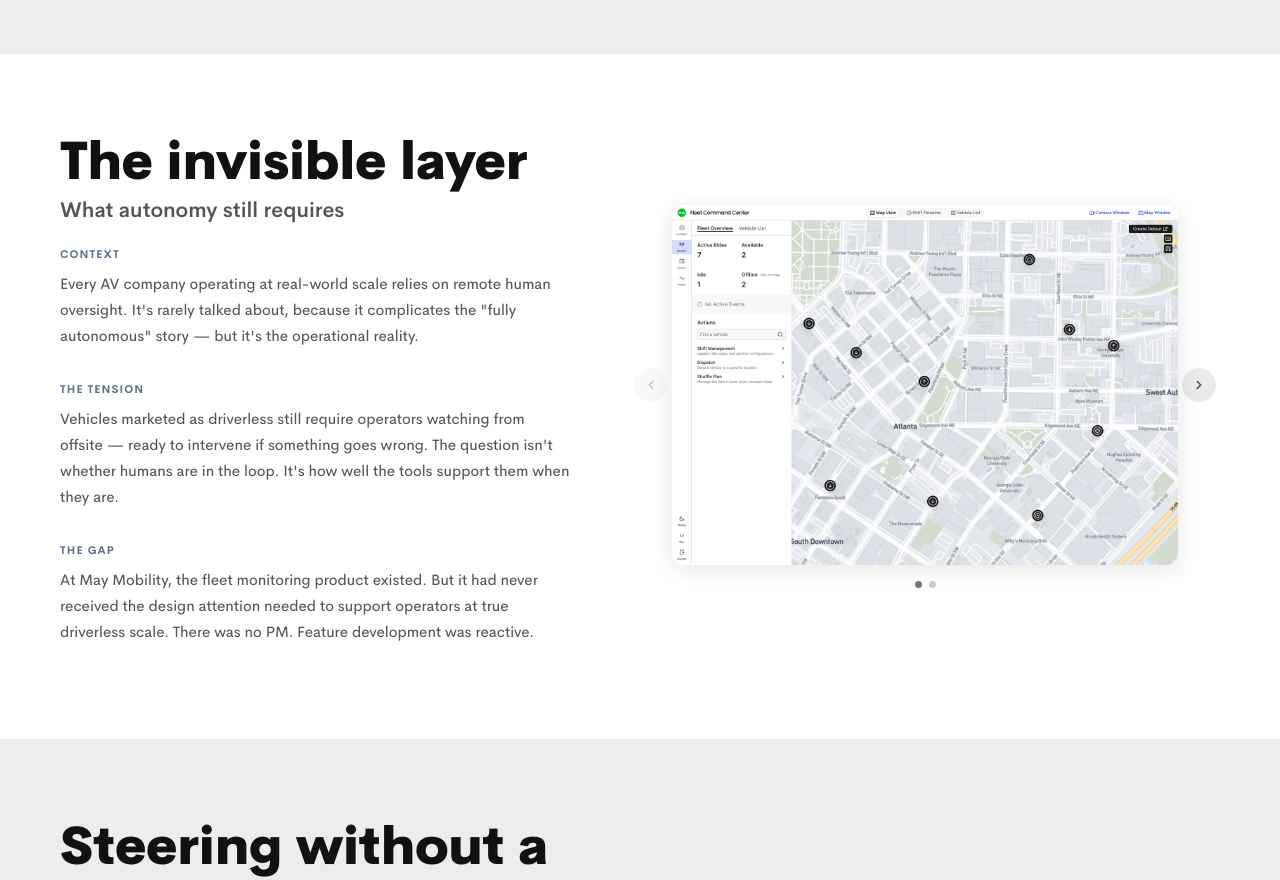
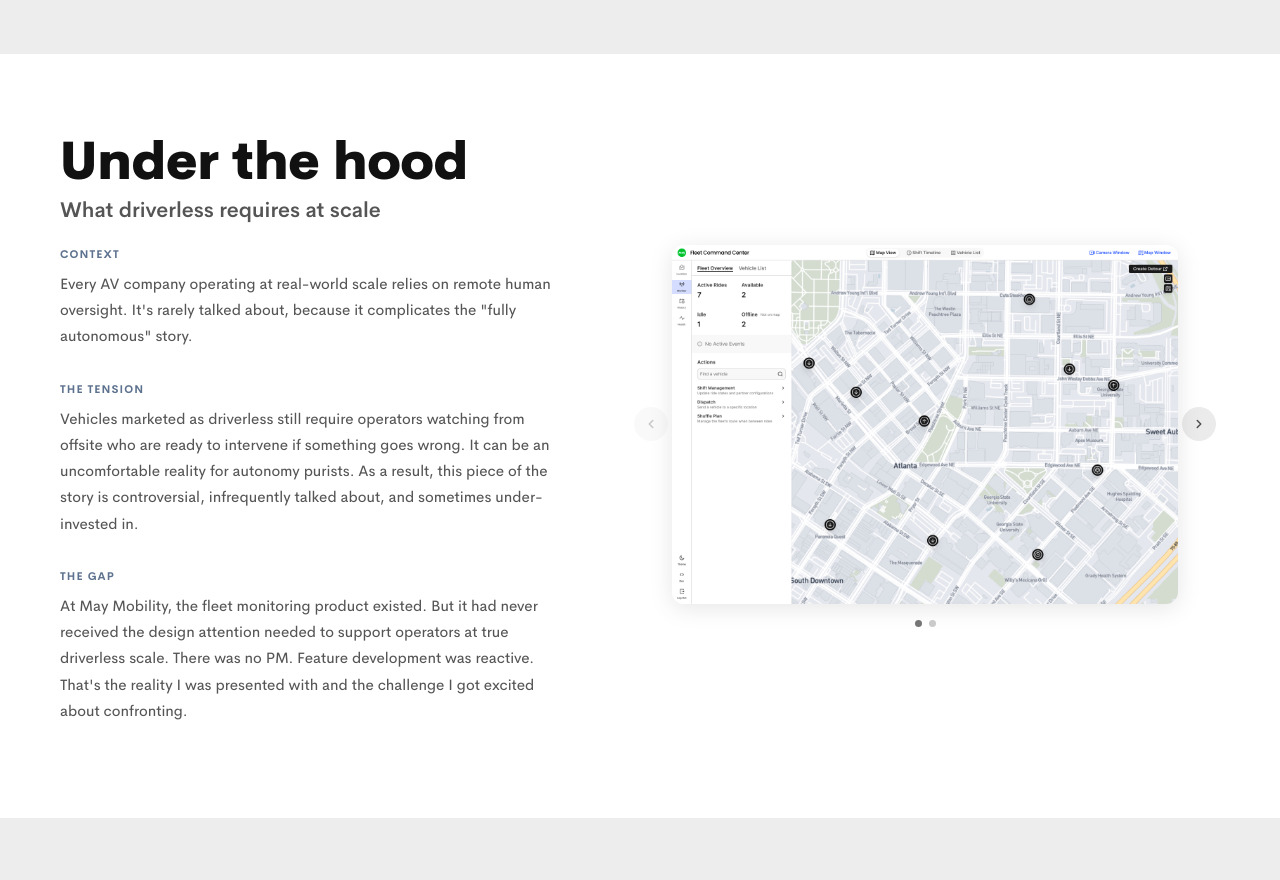
Before and after one commit to gpompili/portfolio, a React (Vite) app: page /work/fleet in a window 1280 px wide. Shown: the part 900-1780 px from the top of the page. Built offline with nearby package versions, Linux system fonts and the light colour scheme.

Commit message:
Fleet: update section 2 copy — Under the hood

```diff
--- a/src/pages/CaseStudyFleet.jsx
+++ b/src/pages/CaseStudyFleet.jsx
@@ -389,18 +389,18 @@
         }
       />
 
-      {/* ── 2. The invisible layer ── */}
+      {/* ── 2. Under the hood ── */}
       <CaseSection
         {...bp} bg="#ffffff"
         left={
           <>
-            <SectionTitle title="The invisible layer" subtitle="What autonomy still requires" isMobile={isMobile} />
+            <SectionTitle title="Under the hood" subtitle="What driverless requires at scale" isMobile={isMobile} />
             <Label style={{ marginTop: 0 }}>Context</Label>
-            <BodyText>Every AV company operating at real-world scale relies on remote human oversight. It's rarely talked about, because it complicates the "fully autonomous" story — but it's the operational reality.</BodyText>
+            <BodyText>Every AV company operating at real-world scale relies on remote human oversight. It's rarely talked about, because it complicates the "fully autonomous" story.</BodyText>
             <Label>The tension</Label>
-            <BodyText>Vehicles marketed as driverless still require operators watching from offsite — ready to intervene if something goes wrong. The question isn't whether humans are in the loop. It's how well the tools support them when they are.</BodyText>
+            <BodyText>Vehicles marketed as driverless still require operators watching from offsite who are ready to intervene if something goes wrong. It can be an uncomfortable reality for autonomy purists. As a result, this piece of the story is controversial, infrequently talked about, and sometimes under-invested in.</BodyText>
             <Label>The gap</Label>
-            <BodyText>At May Mobility, the fleet monitoring product existed. But it had never received the design attention needed to support operators at true driverless scale. There was no PM. Feature development was reactive.</BodyText>
+            <BodyText>At May Mobility, the fleet monitoring product existed. But it had never received the design attention needed to support operators at true driverless scale. There was no PM. Feature development was reactive. That's the reality I was presented with and the challenge I got excited about confronting.</BodyText>
           </>
         }
         right={<ScreenCarousel images={IMG.monitoring1} isMobile={isMobile} onImageClick={i => openLightbox(IMG.monitoring1, i)} />}
```
